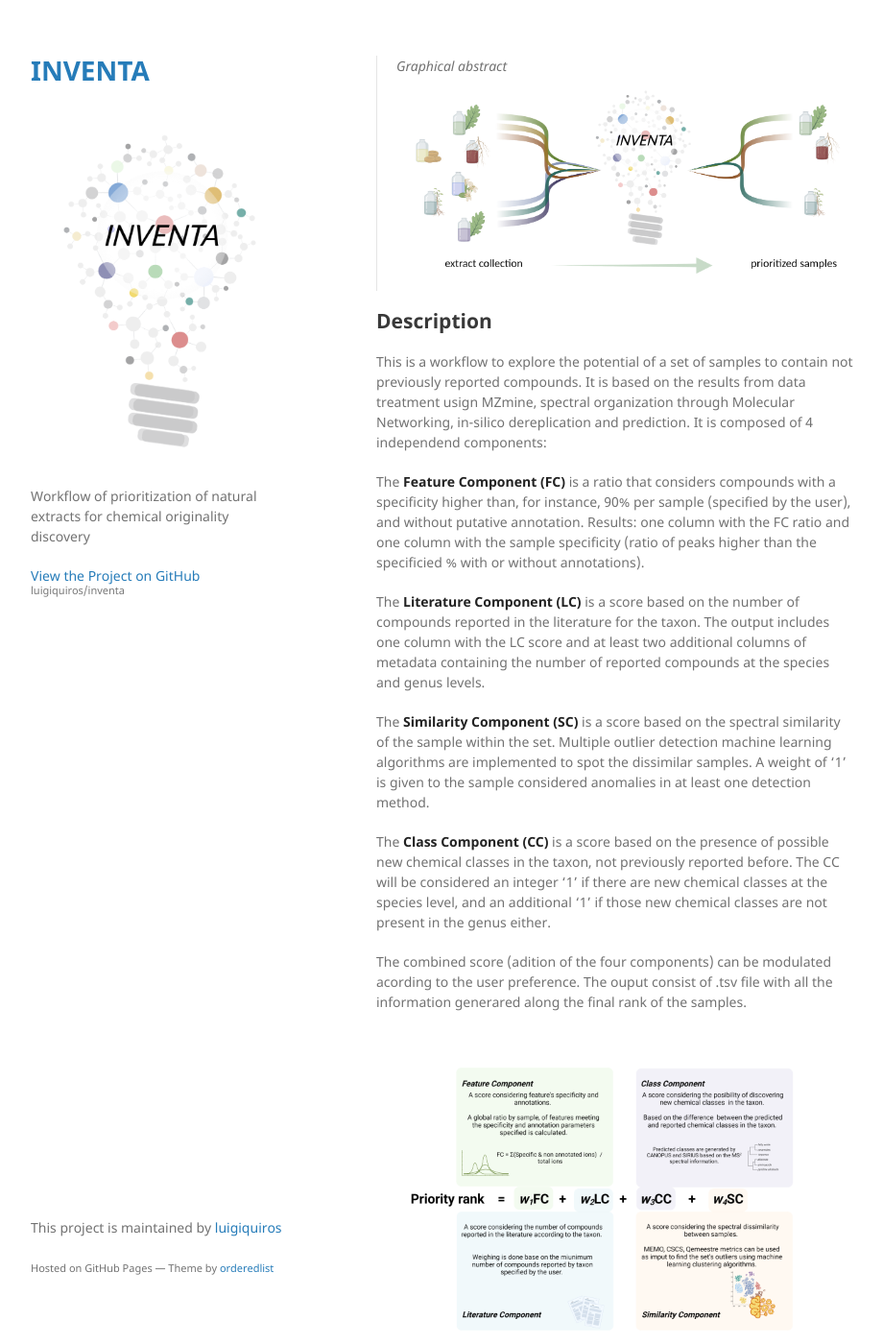
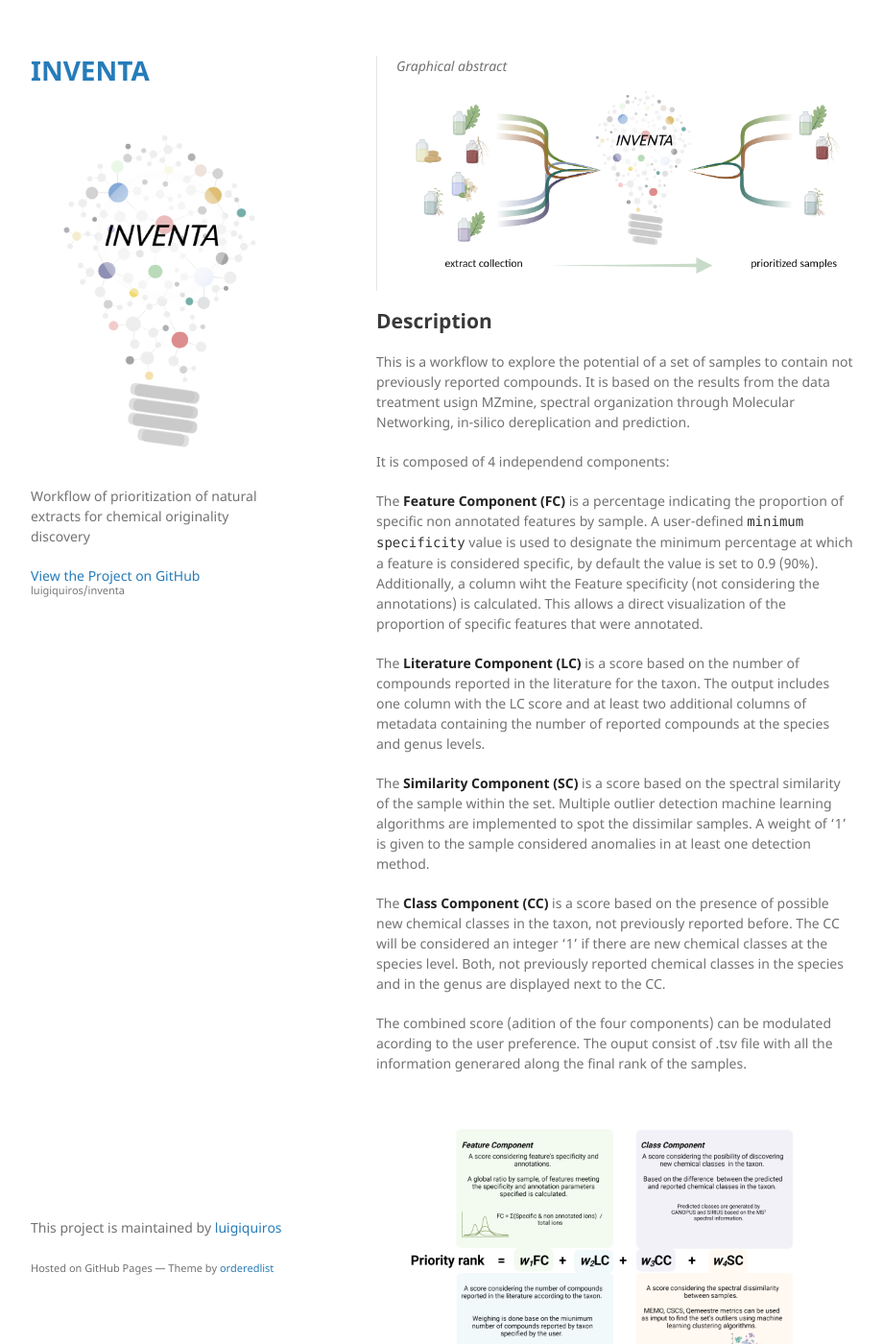
Before and after one commit to luigiquiros/inventa, a Jekyll site: the page built from docs/index.md, in a window 1280 px wide and 1400 px high. Shown: the whole window at 96% size, without its empty margins (178-1098 px from the left). Built offline with Jekyll 4.4.1, drawn with Linux system fonts in a browser that asks for light colours.

Commit message:
update docs

```diff
--- a/docs/index.md
+++ b/docs/index.md
@@ -7,16 +7,17 @@
 
 ## Description
 
-This is a workflow to explore the potential of a set of samples to contain not previously reported compounds. It is based on the results from data treatment usign MZmine, spectral organization through Molecular Networking, in-silico dereplication and prediction.
+This is a workflow to explore the potential of a set of samples to contain not previously reported compounds. It is based on the results from the data treatment usign MZmine, spectral organization through Molecular Networking, in-silico dereplication and prediction.
+
 It is composed of 4 independend components:
 
-The **Feature Component (FC)** is a ratio that considers compounds with a specificity higher than, for instance, 90% per sample (specified by the user), and without putative annotation. Results: one column with the FC ratio and one column with the sample specificity (ratio of peaks higher than the specificied % with or without annotations).
+The **Feature Component (FC)** is a percentage indicating the proportion of specific non annotated features by sample. A user-defined `minimum specificity` value is used to designate the minimum percentage at which a feature is considered specific, by default the value is set to 0.9 (90%). Additionally, a column wiht the Feature specificity (not considering the annotations) is calculated. This allows a direct visualization of the proportion of specific features that were annotated.
 
 The **Literature Component (LC)** is a score based on the number of compounds reported in the literature for the taxon. The output includes one column with the LC score and at least two additional columns of metadata containing the number of reported compounds at the species and genus levels.
 
 The **Similarity Component (SC)** is a score based on the spectral similarity of the sample within the set. Multiple outlier detection machine learning algorithms are implemented to spot the dissimilar samples. A weight of ‘1’ is given to the sample considered anomalies in at least one detection method.
 
-The **Class Component (CC)** is a score based on the presence of possible new chemical classes in the taxon, not previously reported before. The CC will be considered an integer ‘1’ if there are new chemical classes at the species level, and an additional ‘1’ if those new chemical classes are not present in the genus either.
+The **Class Component (CC)** is a score based on the presence of possible new chemical classes in the taxon, not previously reported before. The CC will be considered an integer ‘1’ if there are new chemical classes at the species level. Both, not previously reported chemical classes in the species and in the genus are displayed next to the CC.
 
 The combined score (adition of the four components) can be modulated acording to the user preference. The ouput consist of .tsv file with all the information generared along the final rank of the samples.
 
```
Also changed, not shown: docs/assets/img/priority_rank.png.
